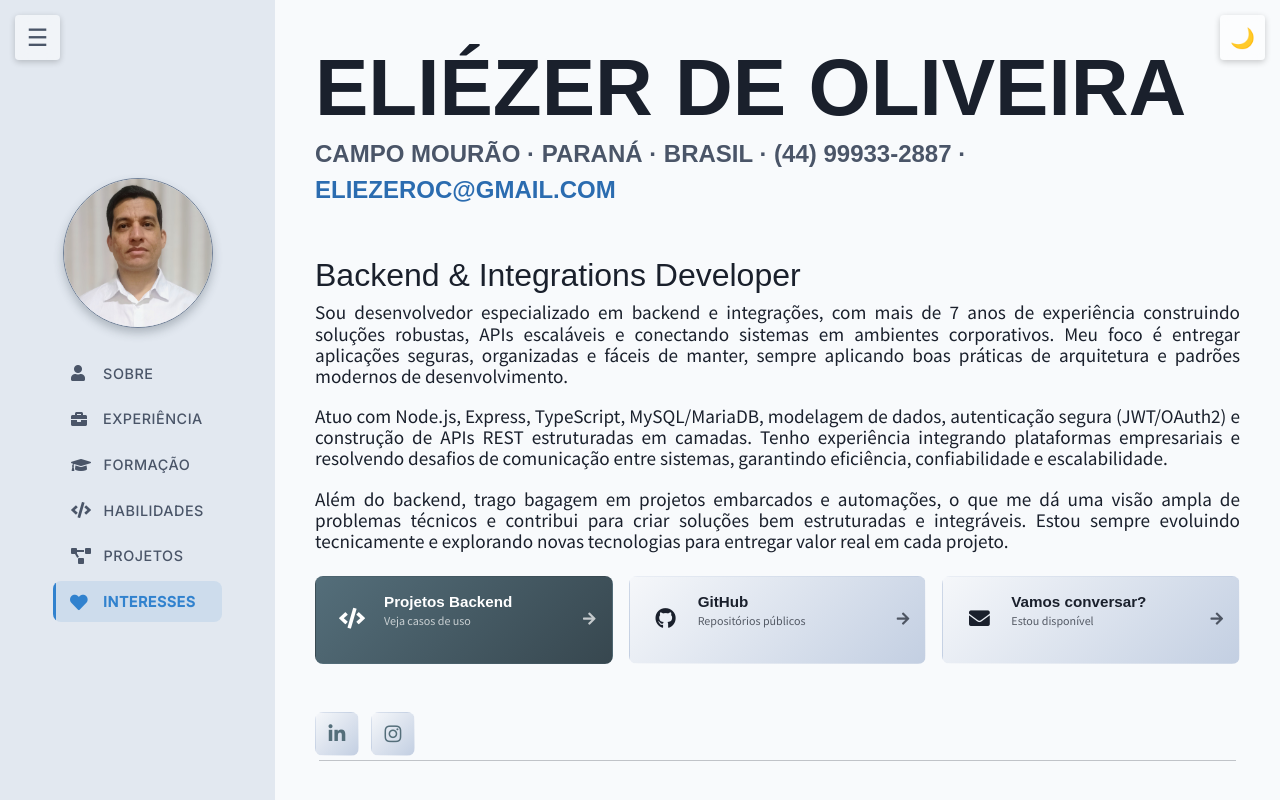
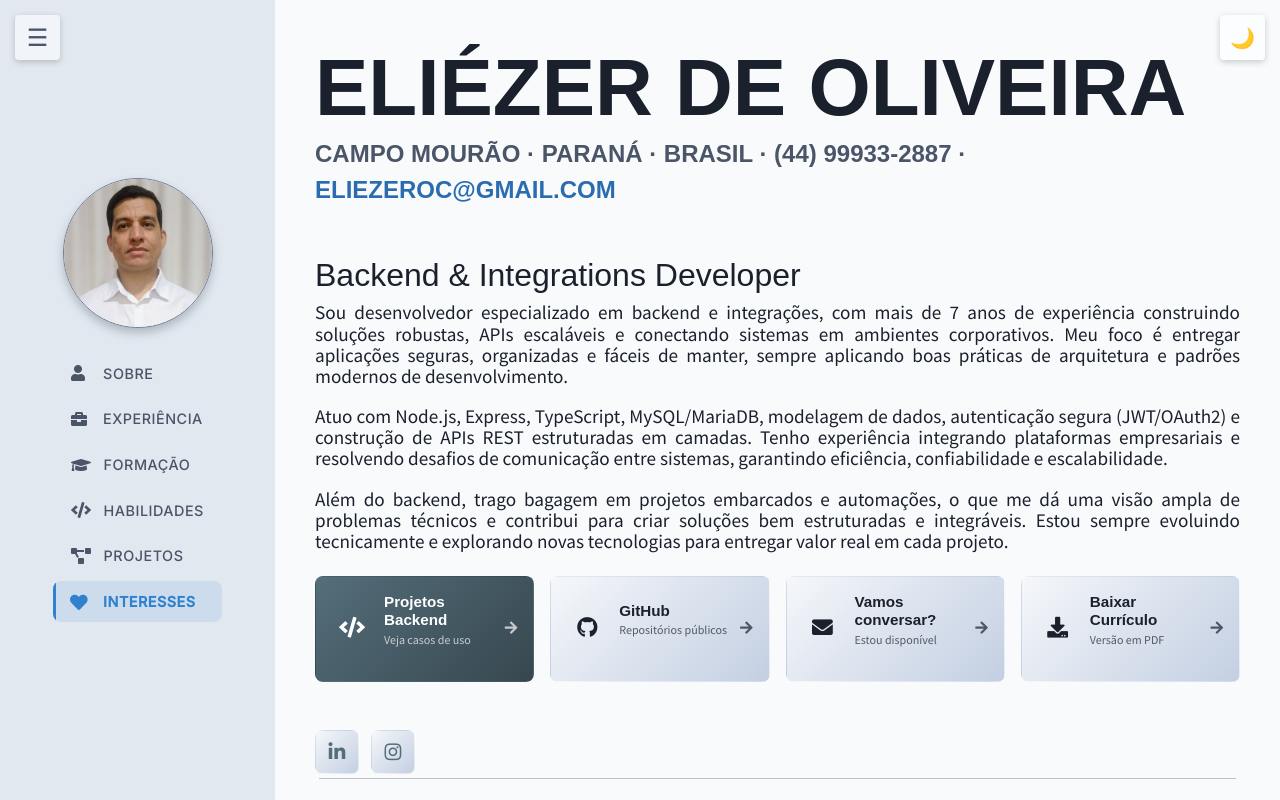
Before and after one commit to eliezereoc/eliezereoc.github.io, a website: page index.html in a window 1280 px wide. Drawn offline with nearby package versions, Linux system fonts and the light colour scheme; a web font is replaced by a local one.

Commit message:
baixar curriculo

```diff
--- a/assets/css/styles.css
+++ b/assets/css/styles.css
@@ -771,7 +771,7 @@ footer {
 /* ===== BOTÕES DE AÇÃO SOBRE ===== */
 .sobre-acoes {
   display: grid;
-  grid-template-columns: repeat(3, 1fr);
+  grid-template-columns: repeat(4, 1fr);
   gap: 1rem;
   margin-top: 1.5rem;
 }
--- a/index.html
+++ b/index.html
@@ -217,6 +217,19 @@
                 <div class="botao-acao__conteudo">
                   <h3>Vamos conversar?</h3>
                   <p>Estou disponível</p>
+                </div>
+                <div class="botao-acao__seta">
+                  <i class="fas fa-arrow-right"></i>
+                </div>
+              </a>
+
+              <a href="assets/curriculo.pdf" download="Eliezer_Oliveira_Curriculo.pdf" class="botao-acao botao-acao--download">
+                <div class="botao-acao__icone">
+                  <i class="fas fa-download"></i>
+                </div>
+                <div class="botao-acao__conteudo">
+                  <h3>Baixar Currículo</h3>
+                  <p>Versão em PDF</p>
                 </div>
                 <div class="botao-acao__seta">
                   <i class="fas fa-arrow-right"></i>
```
